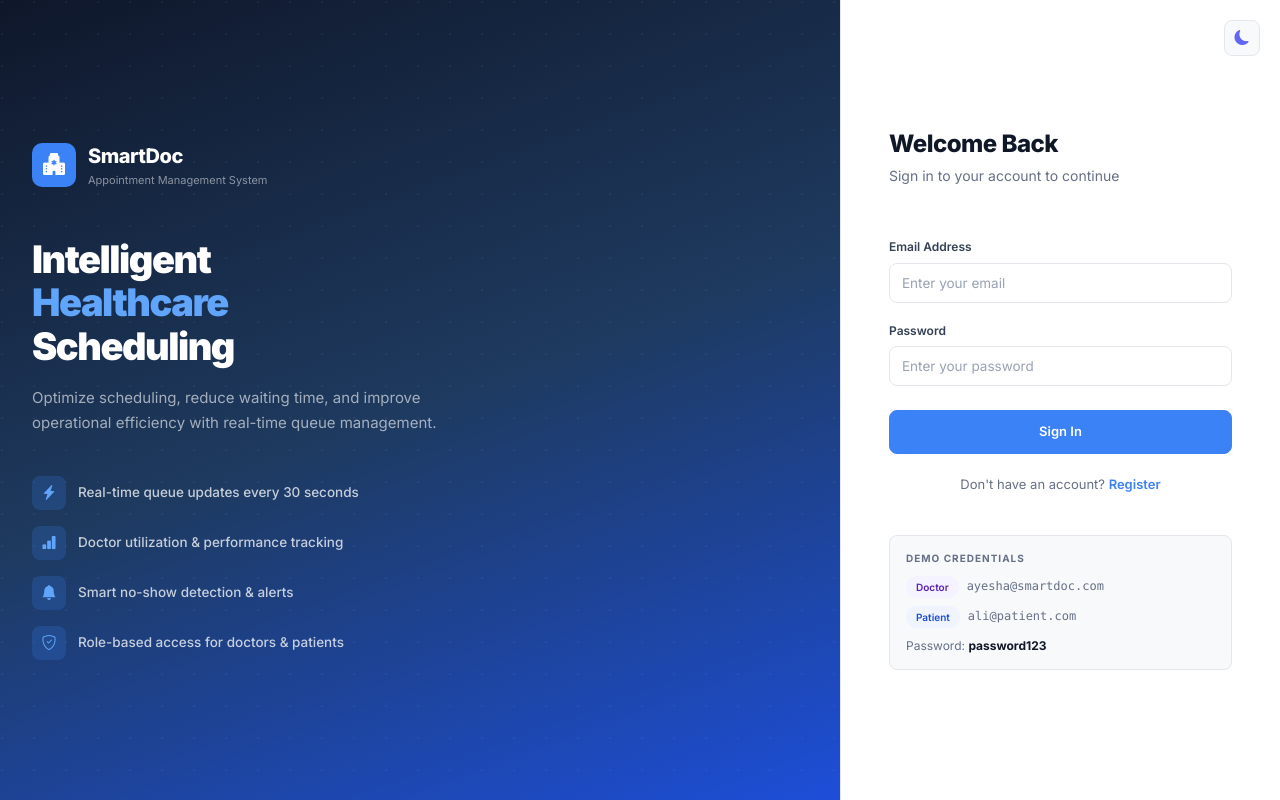
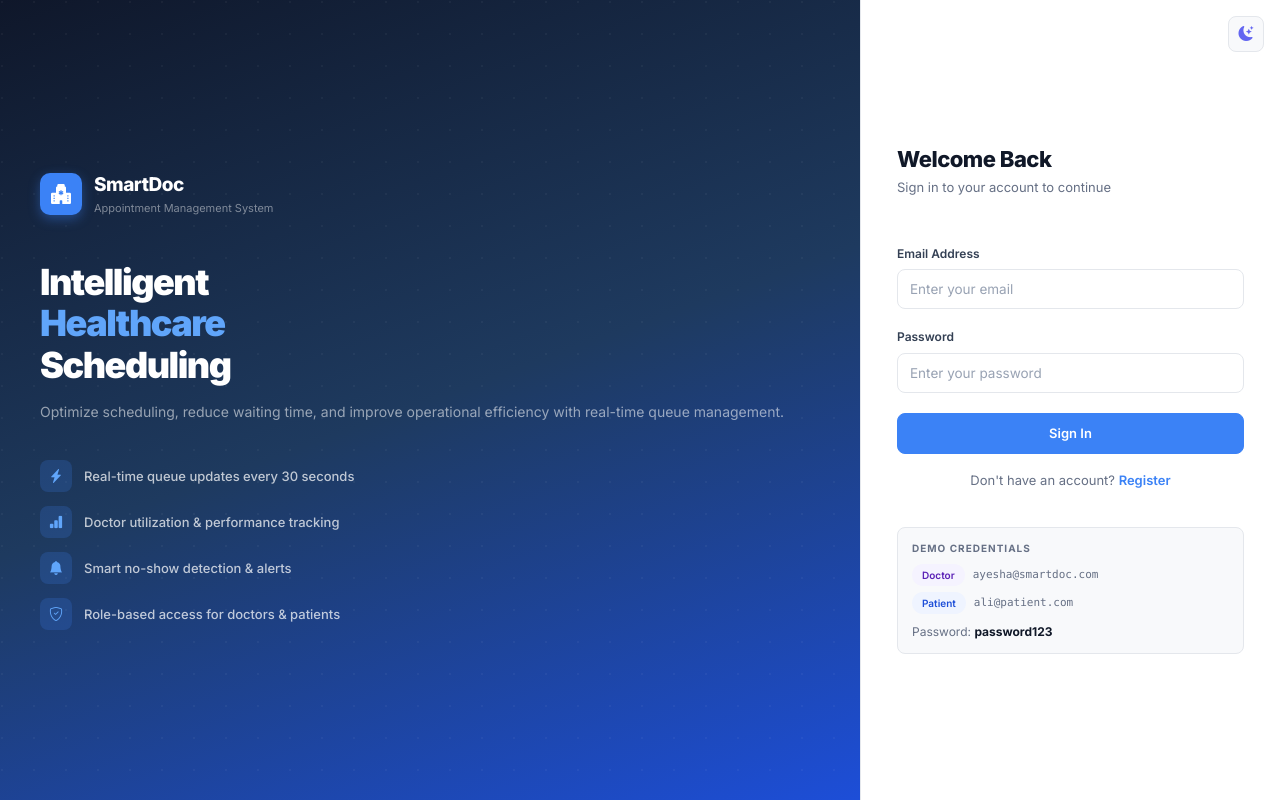
Before and after one commit to ajmalhussain92/smart-appointment-system, a React app in the folder frontend/: page /login in a window 1280 px wide. Built offline with nearby package versions, Linux system fonts and the light colour scheme; the HTML template or start-up script is replaced by a standard one.

Commit message:
fix: login layout full width - flex row, left flex:1, right fixed 420px, no gap

```diff
--- a/frontend/src/pages/Login.jsx
+++ b/frontend/src/pages/Login.jsx
@@ -30,88 +30,112 @@ export default function Login() {
   };
 
   return (
-    <div style={{ minHeight: '100vh', display: 'flex', background: 'var(--bg)' }}>
+    <div style={{
+      minHeight: '100vh',
+      width: '100%',
+      display: 'flex',
+      flexDirection: 'row',
+      background: 'var(--bg)',
+      overflow: 'hidden',
+    }}>
 
-      {/* Left — Branding */}
+      {/* ── Left Panel ── */}
       <div style={{
-        flex: 1, background: 'linear-gradient(160deg, #0f172a 0%, #1e3a5f 50%, #1d4ed8 100%)',
-        display: 'flex', flexDirection: 'column', justifyContent: 'center',
-        padding: '48px 32px', position: 'relative', overflow: 'hidden',
-      }} className="d-none d-lg-flex">
-
-        {/* Background pattern */}
+        flex: 1,
+        background: 'linear-gradient(160deg, #0f172a 0%, #1e3a5f 50%, #1d4ed8 100%)',
+        display: 'flex',
+        flexDirection: 'column',
+        justifyContent: 'center',
+        padding: '48px 40px',
+        position: 'relative',
+        overflow: 'hidden',
+        minWidth: 0,
+      }}
+        className="d-none d-lg-flex"
+      >
+        {/* Dot pattern */}
         <div style={{
           position: 'absolute', inset: 0, opacity: 0.04,
           backgroundImage: 'radial-gradient(circle at 2px 2px, white 1px, transparent 0)',
           backgroundSize: '32px 32px',
         }} />
 
-        <div style={{ position: 'relative', maxWidth: 440 }}>
-          <div style={{ display: 'flex', alignItems: 'center', gap: 12, marginBottom: 48 }}>
+        <div style={{ position: 'relative', zIndex: 1 }}>
+          {/* Logo */}
+          <div style={{ display: 'flex', alignItems: 'center', gap: 12, marginBottom: 44 }}>
             <div style={{
-              width: 44, height: 44, background: '#3b82f6', borderRadius: 10,
+              width: 42, height: 42, background: '#3b82f6', borderRadius: 10,
               display: 'flex', alignItems: 'center', justifyContent: 'center',
+              boxShadow: '0 4px 12px rgba(59,130,246,0.4)',
             }}>
-              <i className="bi bi-hospital-fill text-white" style={{ fontSize: 22 }} />
+              <i className="bi bi-hospital-fill" style={{ color: '#fff', fontSize: 20 }} />
             </div>
             <div>
-              <div style={{ fontSize: 20, fontWeight: 800, color: '#fff', letterSpacing: -0.5 }}>SmartDoc</div>
-              <div style={{ fontSize: 11, color: 'rgba(255,255,255,0.5)', fontWeight: 400 }}>Appointment Management System</div>
+              <div style={{ fontSize: 19, fontWeight: 800, color: '#fff', letterSpacing: -0.5 }}>SmartDoc</div>
+              <div style={{ fontSize: 11, color: 'rgba(255,255,255,0.45)' }}>Appointment Management System</div>
             </div>
           </div>
 
-          <h1 style={{ fontSize: 38, fontWeight: 900, color: '#fff', lineHeight: 1.15, marginBottom: 16, letterSpacing: -1.5 }}>
+          {/* Heading */}
+          <h1 style={{ fontSize: 36, fontWeight: 900, color: '#fff', lineHeight: 1.15, marginBottom: 14, letterSpacing: -1.5 }}>
             Intelligent<br />
             <span style={{ color: '#60a5fa' }}>Healthcare</span><br />
             Scheduling
           </h1>
 
-          <p style={{ fontSize: 15, color: 'rgba(255,255,255,0.6)', lineHeight: 1.7, marginBottom: 40 }}>
+          <p style={{ fontSize: 14, color: 'rgba(255,255,255,0.55)', lineHeight: 1.7, marginBottom: 36 }}>
             Optimize scheduling, reduce waiting time, and improve operational efficiency with real-time queue management.
           </p>
 
-          <div style={{ display: 'flex', flexDirection: 'column', gap: 16 }}>
+          {/* Features */}
+          <div style={{ display: 'flex', flexDirection: 'column', gap: 14 }}>
             {[
               { icon: 'bi-lightning-charge-fill', text: 'Real-time queue updates every 30 seconds' },
-              { icon: 'bi-bar-chart-fill', text: 'Doctor utilization & performance tracking' },
-              { icon: 'bi-bell-fill', text: 'Smart no-show detection & alerts' },
-              { icon: 'bi-shield-check', text: 'Role-based access for doctors & patients' },
+              { icon: 'bi-bar-chart-fill',        text: 'Doctor utilization & performance tracking' },
+              { icon: 'bi-bell-fill',             text: 'Smart no-show detection & alerts' },
+              { icon: 'bi-shield-check',          text: 'Role-based access for doctors & patients' },
             ].map(f => (
               <div key={f.text} style={{ display: 'flex', alignItems: 'center', gap: 12 }}>
                 <div style={{
-                  width: 34, height: 34, background: 'rgba(59,130,246,0.2)',
+                  width: 32, height: 32, background: 'rgba(59,130,246,0.2)',
                   borderRadius: 8, display: 'flex', alignItems: 'center', justifyContent: 'center', flexShrink: 0,
                 }}>
-                  <i className={`bi ${f.icon}`} style={{ color: '#60a5fa', fontSize: 15 }} />
+                  <i className={`bi ${f.icon}`} style={{ color: '#60a5fa', fontSize: 14 }} />
                 </div>
-                <span style={{ fontSize: 13.5, color: 'rgba(255,255,255,0.75)', fontWeight: 500 }}>{f.text}</span>
+                <span style={{ fontSize: 13, color: 'rgba(255,255,255,0.72)', fontWeight: 500 }}>{f.text}</span>
               </div>
             ))}
           </div>
         </div>
       </div>
 
-      {/* Right — Form */}
+      {/* ── Right Panel ── */}
       <div style={{
-        width: 440,
+        width: '420px',
         flexShrink: 0,
-        display: 'flex', flexDirection: 'column', justifyContent: 'center',
-        padding: '40px 48px', background: 'var(--surface)',
+        display: 'flex',
+        flexDirection: 'column',
+        justifyContent: 'center',
+        padding: '40px 36px',
+        background: 'var(--surface)',
         borderLeft: '1px solid var(--border)',
+        position: 'relative',
+        overflowY: 'auto',
       }}>
 
         {/* Theme toggle */}
-        <div style={{ position: 'absolute', top: 20, right: 20 }}>
+        <div style={{ position: 'absolute', top: 16, right: 16 }}>
           <button className="theme-toggle" onClick={toggle}>
-            <i className={`bi ${theme === 'dark' ? 'bi-sun-fill' : 'bi-moon-fill'}`} />
+            <i className={`bi ${theme === 'dark' ? 'bi-sun-fill' : 'bi-moon-stars-fill'}`}
+              style={{ color: theme === 'dark' ? '#fbbf24' : '#6366f1' }} />
           </button>
         </div>
 
-        <div style={{ marginBottom: 32 }}>
-          <h2 style={{ fontSize: 24, fontWeight: 800, color: 'var(--text)', letterSpacing: -0.5, marginBottom: 6 }}>
+        <div style={{ marginBottom: 28 }}>
+          <h2 style={{ fontSize: 22, fontWeight: 800, color: 'var(--text)', letterSpacing: -0.5, marginBottom: 5 }}>
             {isRegister ? 'Create Account' : 'Welcome Back'}
           </h2>
-          <p style={{ fontSize: 14, color: 'var(--text-muted)' }}>
+          <p style={{ fontSize: 13, color: 'var(--text-muted)' }}>
             {isRegister ? 'Fill in the details to get started' : 'Sign in to your account to continue'}
           </p>
         </div>
@@ -154,13 +178,14 @@ export default function Login() {
               placeholder="Enter your email" value={form.email} onChange={handleChange} required />
           </div>
 
-          <div className="mb-4">
+          <div className="mb-3">
             <label className="form-label">Password</label>
             <input name="password" type="password" className="form-control"
               placeholder="Enter your password" value={form.password} onChange={handleChange} required />
           </div>
 
-          <button type="submit" className="btn btn-primary w-100" style={{ padding: '11px', fontSize: 14 }} disabled={loading}>
+          <button type="submit" className="btn btn-primary w-100 mt-1"
+            style={{ padding: '10px', fontSize: 14 }} disabled={loading}>
             {loading
               ? <><span className="spinner-border spinner-border-sm me-2" />Please wait...</>
               : isRegister ? 'Create Account' : 'Sign In'
@@ -168,33 +193,31 @@ export default function Login() {
           </button>
         </form>
 
-        <p style={{ textAlign: 'center', marginTop: 20, fontSize: 13, color: 'var(--text-muted)' }}>
+        <p style={{ textAlign: 'center', marginTop: 16, fontSize: 13, color: 'var(--text-muted)' }}>
           {isRegister ? 'Already have an account?' : "Don't have an account?"}{' '}
-          <span
-            style={{ color: 'var(--primary)', cursor: 'pointer', fontWeight: 600 }}
-            onClick={() => { setIsRegister(!isRegister); setError(''); }}
-          >
+          <span style={{ color: 'var(--primary)', cursor: 'pointer', fontWeight: 600 }}
+            onClick={() => { setIsRegister(!isRegister); setError(''); }}>
             {isRegister ? 'Sign In' : 'Register'}
           </span>
         </p>
 
         {!isRegister && (
           <div style={{
-            marginTop: 24, padding: '14px 16px',
+            marginTop: 20, padding: '12px 14px',
             background: 'var(--surface-2)', borderRadius: 8,
             border: '1px solid var(--border)',
           }}>
-            <div style={{ fontSize: 10, fontWeight: 700, color: 'var(--text-muted)', textTransform: 'uppercase', letterSpacing: 1, marginBottom: 10 }}>
+            <div style={{ fontSize: 10, fontWeight: 700, color: 'var(--text-muted)', textTransform: 'uppercase', letterSpacing: 1, marginBottom: 8 }}>
               Demo Credentials
             </div>
-            <div style={{ display: 'flex', flexDirection: 'column', gap: 8 }}>
+            <div style={{ display: 'flex', flexDirection: 'column', gap: 6 }}>
               {[
                 { role: 'Doctor', email: 'ayesha@smartdoc.com', badge: 'badge-doctor' },
                 { role: 'Patient', email: 'ali@patient.com', badge: 'badge-patient' },
               ].map(d => (
                 <div key={d.email} style={{ display: 'flex', alignItems: 'center', gap: 8 }}>
                   <span className={`badge-status ${d.badge}`} style={{ fontSize: 10 }}>{d.role}</span>
-                  <code style={{ fontSize: 12, color: 'var(--text-muted)' }}>{d.email}</code>
+                  <code style={{ fontSize: 11, color: 'var(--text-muted)' }}>{d.email}</code>
                 </div>
               ))}
             </div>
```
